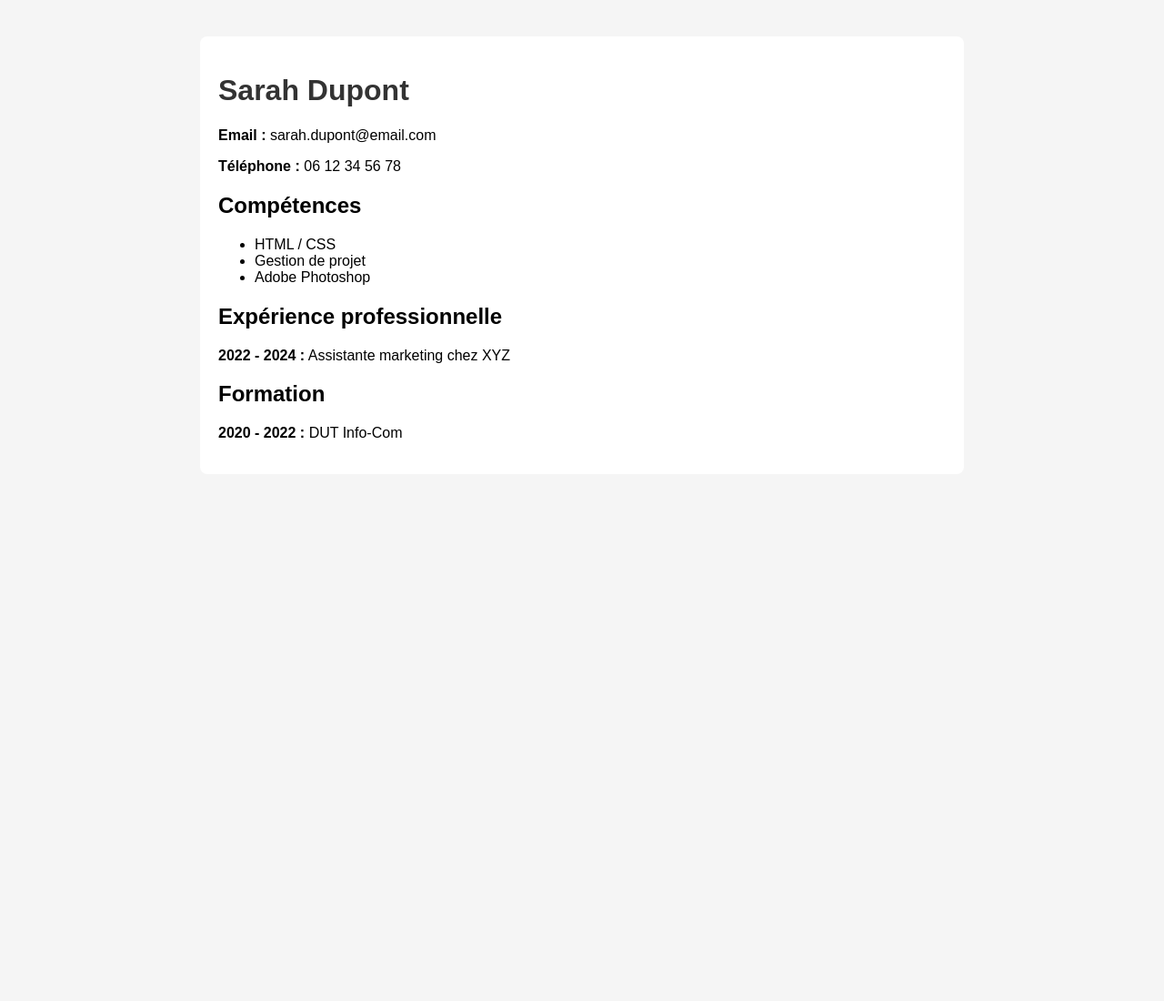
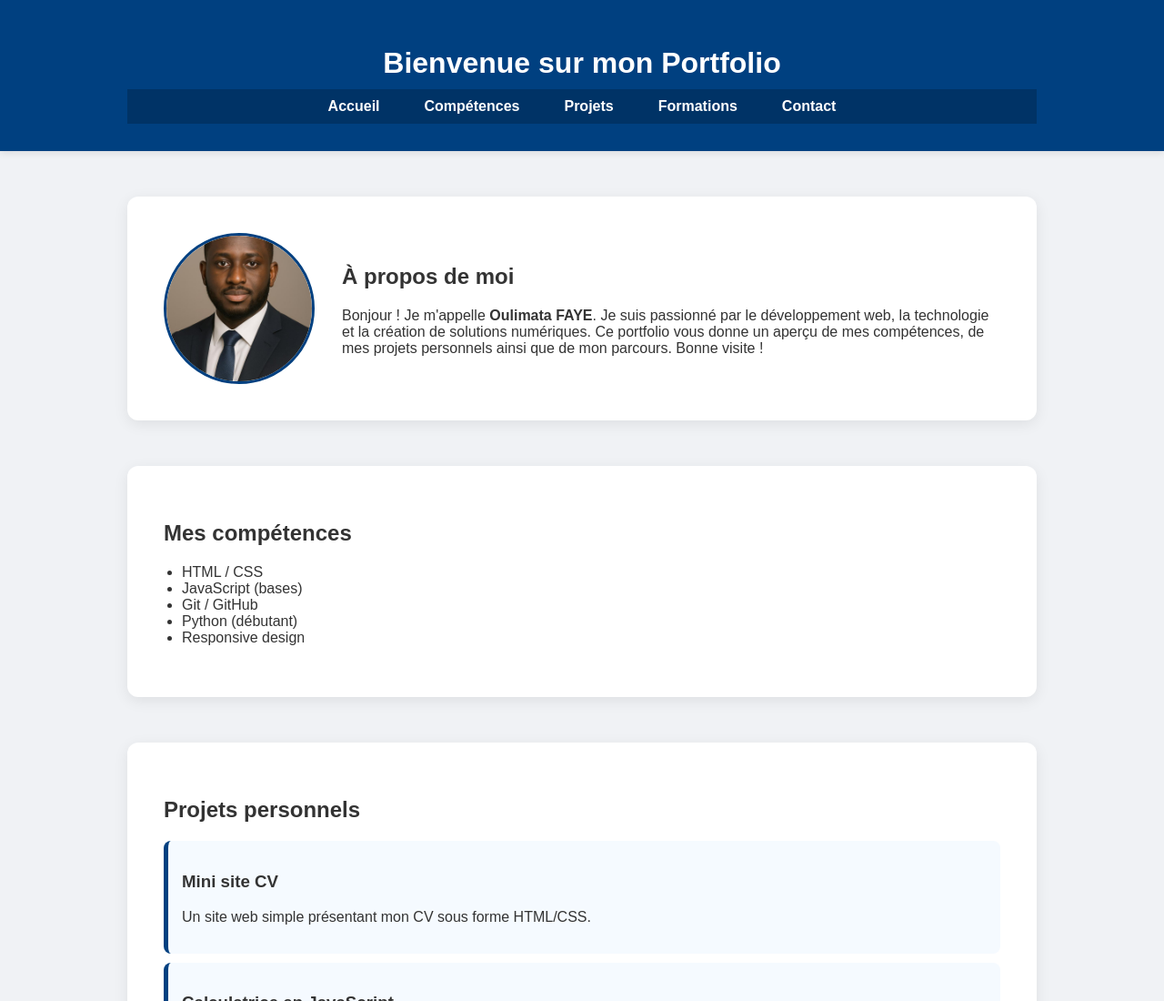
Before and after one commit to BachirFaye/cv_ouly, a plain HTML site: page index.html in a window 1280 px wide. Shown: the top 1100 px of the page at 91% size. Before the commit the page ends 800 px from the top, so only its background shows below. Drawn offline with Linux system fonts and the light colour scheme.

Commit message:
Add files via upload

```diff
--- a/index.html
+++ b/index.html
@@ -2,31 +2,92 @@
 <html lang="fr">
 <head>
   <meta charset="UTF-8">
-  <title>CV de Sarah Dupont</title>
-  <style>
-    body { font-family: Arial, sans-serif; margin: 40px; background: #f5f5f5; }
-    .cv { background: white; padding: 20px; border-radius: 8px; max-width: 800px; margin: auto; }
-    h1 { color: #333; }
-  </style>
+  <meta name="viewport" content="width=device-width, initial-scale=1">
+  <title>Mon Portfolio</title>
+  <link rel="stylesheet" href="style.css">
 </head>
 <body>
-  <div class="cv">
-    <h1>Sarah Dupont</h1>
-    <p><strong>Email :</strong> sarah.dupont@email.com</p>
-    <p><strong>Téléphone :</strong> 06 12 34 56 78</p>
 
-    <h2>Compétences</h2>
-    <ul>
-      <li>HTML / CSS</li>
-      <li>Gestion de projet</li>
-      <li>Adobe Photoshop</li>
-    </ul>
+  <header>
+    <div class="container">
+      <h1>Bienvenue sur mon Portfolio</h1>
+      <nav>
+        <ul>
+          <li><a href="#accueil">Accueil</a></li>
+          <li><a href="#competences">Compétences</a></li>
+          <li><a href="#projets">Projets</a></li>
+          <li><a href="#formations">Formations</a></li>
+          <li><a href="#contact">Contact</a></li>
+        </ul>
+      </nav>
+    </div>
+  </header>
 
-    <h2>Expérience professionnelle</h2>
-    <p><strong>2022 - 2024 :</strong> Assistante marketing chez XYZ</p>
+  <div class="container">
+    <main>
+      <section id="accueil" class="accueil">
+        <div class="profil">
+          <img src="photo_cv.jpg" alt="Ma photo de profil">
+          <div>
+            <h2>À propos de moi</h2>
+            <p>Bonjour ! Je m'appelle <strong>Oulimata FAYE</strong>. Je suis passionné par le développement web, la technologie et la création de solutions numériques. Ce portfolio vous donne un aperçu de mes compétences, de mes projets personnels ainsi que de mon parcours. Bonne visite !</p>
+          </div>
+        </div>
+      </section>
 
-    <h2>Formation</h2>
-    <p><strong>2020 - 2022 :</strong> DUT Info-Com</p>
+      <section id="competences">
+        <h2>Mes compétences</h2>
+        <ul>
+          <li>HTML / CSS</li>
+          <li>JavaScript (bases)</li>
+          <li>Git / GitHub</li>
+          <li>Python (débutant)</li>
+          <li>Responsive design</li>
+        </ul>
+      </section>
+
+      <section id="projets">
+        <h2>Projets personnels</h2>
+        <div class="projet">
+          <h3>Mini site CV</h3>
+          <p>Un site web simple présentant mon CV sous forme HTML/CSS.</p>
+        </div>
+        <div class="projet">
+          <h3>Calculatrice en JavaScript</h3>
+          <p>Une calculatrice simple en ligne faite avec JavaScript.</p>
+        </div>
+      </section>
+
+      <section id="formations">
+        <h2>Formations & Expériences</h2>
+        <ul>
+          <li><strong>Formation Développement Web</strong> – OpenClassrooms (2024)</li>
+          <li><strong>Baccalauréat scientifique</strong> – Lycée ABC (2022)</li>
+          <li><strong>Stage d'observation</strong> – Entreprise TechDev (2023)</li>
+        </ul>
+      </section>
+
+      <section id="contact">
+        <h2>Contactez-moi</h2>
+        <form action="https://formspree.io/f/xzzgldqr" method="POST">
+          <label for="nom">Nom :</label>
+          <input type="text" id="nom" name="nom" required>
+
+          <label for="email">Email :</label>
+          <input type="email" id="email" name="email" required>
+
+          <label for="message">Message :</label>
+          <textarea id="message" name="message" required></textarea>
+
+          <button type="submit">Envoyer</button>
+        </form>
+      </section>
+    </main>
+
+    <footer>
+      <p>&copy; 2025 - Mon Portfolio</p>
+    </footer>
   </div>
+
 </body>
 </html>
--- /dev/null
+++ b/style.css
@@ -0,0 +1,157 @@
+/* ---- Général ---- */
+body {
+  font-family: Arial, sans-serif;
+  margin: 0;
+  padding: 0;
+  background: #f0f2f5;
+  color: #333;
+}
+
+/* ---- Conteneur centré ---- */
+.container {
+  max-width: 1000px;
+  margin: 0 auto;
+  padding: 0 20px;
+}
+
+/* ---- Header ---- */
+header {
+  background-color: #004080;
+  color: white;
+  text-align: center; /* ✅ Centrage du h1 */
+  padding: 30px 0;
+  box-shadow: 0 2px 8px rgba(0, 0, 0, 0.1);
+}
+
+header h1 {
+  margin-bottom: 10px;
+}
+
+nav {
+  background-color: #003366; /* ✅ Fond différent pour les onglets */
+}
+
+nav ul {
+  list-style: none;
+  padding: 10px 0;
+  margin: 0;
+  display: flex;
+  justify-content: center;
+  gap: 25px;
+  flex-wrap: wrap;
+}
+
+nav a {
+  color: white;
+  text-decoration: none;
+  font-weight: bold;
+  padding: 8px 12px;
+  border-radius: 6px;
+}
+
+nav a:hover {
+  background-color: #0055aa;
+}
+
+/* ---- Sections style carte ---- */
+section {
+  background-color: white;
+  border-radius: 12px;
+  box-shadow: 0 4px 16px rgba(0, 0, 0, 0.08);
+  padding: 40px;
+  margin: 50px 0;
+}
+
+/* ---- Accueil : photo à gauche, texte à droite ---- */
+.accueil .profil {
+  display: flex;
+  align-items: center;
+  gap: 30px;
+  flex-wrap: wrap;
+}
+
+.accueil img {
+  width: 160px;
+  height: 160px;
+  border-radius: 50%;
+  object-fit: cover;
+  border: 3px solid #004080;
+}
+
+.accueil .profil div {
+  flex: 1;
+  min-width: 250px;
+}
+
+/* ---- Compétences ---- */
+#competences ul {
+  list-style: disc;
+  padding-left: 20px;
+}
+
+/* ---- Projets ---- */
+.projet {
+  background-color: #f5faff;
+  padding: 15px;
+  margin: 10px 0;
+  border-left: 5px solid #004080;
+  border-radius: 8px;
+}
+
+/* ---- Formations ---- */
+#formations ul {
+  list-style: none;
+  padding-left: 0;
+}
+
+#formations li {
+  margin-bottom: 10px;
+}
+
+/* ---- Formulaire de contact ---- */
+form {
+  max-width: 500px;
+  margin: auto;
+  display: flex;
+  flex-direction: column;
+}
+
+label {
+  margin-top: 15px;
+  font-weight: bold;
+}
+
+input, textarea {
+  padding: 12px;
+  margin-top: 5px;
+  border: 1px solid #ccc;
+  border-radius: 6px;
+}
+
+textarea {
+  min-height: 100px;
+}
+
+button {
+  margin-top: 20px;
+  padding: 12px;
+  background-color: #004080;
+  color: white;
+  border: none;
+  border-radius: 6px;
+  cursor: pointer;
+  font-weight: bold;
+}
+
+button:hover {
+  background-color: #0066cc;
+}
+
+/* ---- Footer ---- */
+footer {
+  text-align: center;
+  padding: 20px 0;
+  background-color: #004080;
+  color: white;
+  border-top: 1px solid #ccc;
+}
```
Also changed, not shown: photo_cv.jpg (added).
